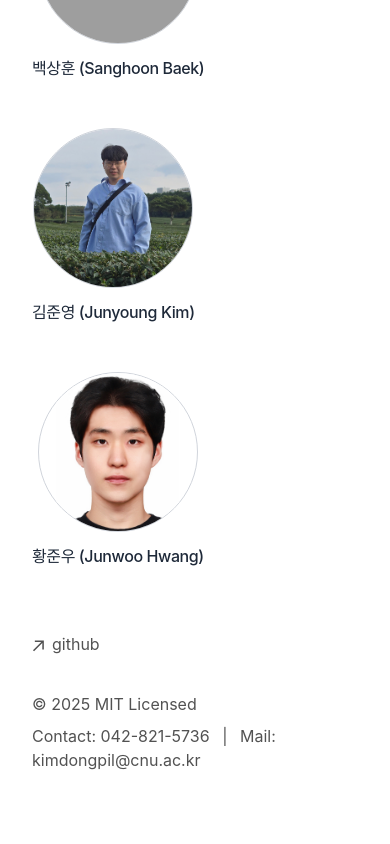
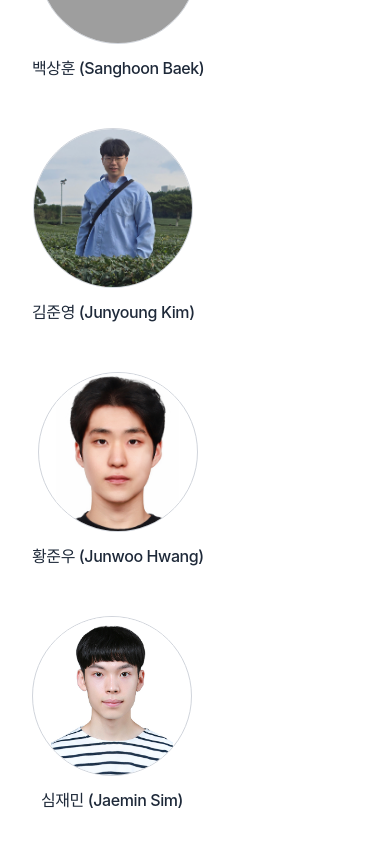
Before and after one commit to vlfrmfla/cnuvege-nextjs, a Next.js app: page /team in a window 390 px wide. Shown: the part 1180-2024 px from the top of the page. Built offline with nearby package versions, Linux system fonts and the light colour scheme; grey boxes are pictures that could not be loaded.

Commit message:
jaemin photo

```diff
--- a/app/global.css
+++ b/app/global.css
@@ -46,26 +46,34 @@ html {
   cursor: pointer;
 }
 
+
+.prose .anchor:after {
+  @apply text-neutral-300 dark:text-neutral-700;
+  content: '#';
+}
+
 .anchor:hover {
   @apply visible;
 }
 
 .prose a {
-  @apply underline transition-all decoration-neutral-400 decoration-neutral-600 underline-offset-2 decoration-[0.1em];
+  @apply underline transition-all decoration-neutral-400 dark:decoration-neutral-600 underline-offset-2 decoration-[0.1em];
 }
 
 .prose .anchor:after {
-  @apply text-neutral-300 text-neutral-700;
+  @apply text-neutral-300 dark:text-neutral-700;
   content: '#';
 }
+
 
 .prose *:hover > .anchor {
   @apply visible;
 }
 
 .prose pre {
-  @apply bg-neutral-50 bg-neutral-900 rounded-lg overflow-x-auto border border-neutral-200 border-neutral-900 py-2 px-3 text-sm;
+  @apply bg-neutral-50 dark:bg-neutral-900 rounded-lg overflow-x-auto border border-neutral-200 dark:border-neutral-900 py-2 px-3 text-sm;
 }
+
 
 .prose code {
   @apply px-1 py-0.5 rounded-lg;
--- a/app/layout.tsx
+++ b/app/layout.tsx
@@ -58,12 +58,12 @@ export default function RootLayout({
         GeistMono.variable
       )}
     >
-      <body className="antialiased mx-auto px-4 sm:px-6 mt-8">
+      <body className="subpixel-antialiased mx-auto px-4 sm:px-6 mt-8">
         <main className="mx-auto min-w-0 mt-6 flex flex-col px-4 md:px-8 max-w-full md:max-w-[88%]">
           <Navbar />
-          <main className="pt-[80px]">
+          <div className="pt-[80px]">
             {children}
-          </main>
+          </div>
           <Footer />
           <Analytics />
           <SpeedInsights />
--- a/app/news/page.tsx
+++ b/app/news/page.tsx
@@ -14,7 +14,7 @@ export const metadata = {
 
 const newsItems = [
   {
-    date: "2025.01",
+    date: "2025.09",
     title: "2025 스마트농업 AI 경진대회 본선 진출",
     description: "연구원 배성한",
   },
@@ -39,7 +39,7 @@ export default function Page() {
               </span>
               <div>
                 <p className="text-gray-800 font-semibold">{item.title}</p>
-                <p className="text-gray-600 text-sm">{item.description}</p>
+                <p className="text-gray-800 text-sm">{item.description}</p>
               </div>
             </div>
           ))}
--- a/app/team/page.tsx
+++ b/app/team/page.tsx
@@ -99,7 +99,7 @@ export default function Page() {
           name="김준영 (Junyoung Kim)"
           src="/images/almuni_Kimjunyoung.jpg"
           alt="Alumni member"
-          scale={1}
+          scale={1.1}
           oy="50%"
           border
 
@@ -113,6 +113,16 @@ export default function Page() {
           border
           contain
         />
+
+        <MemberCard
+          name="심재민 (Jaemin Sim)"
+          src="/images/alnumi_Simjaemin.jpeg"
+          alt="Alumni member"
+          scale={1}
+          oy="50%"
+          border
+          contain
+        />
       </div>
     </section>
   );
```
Also changed, not shown: public/images/alnumi_Simjaemin.jpeg (added).
